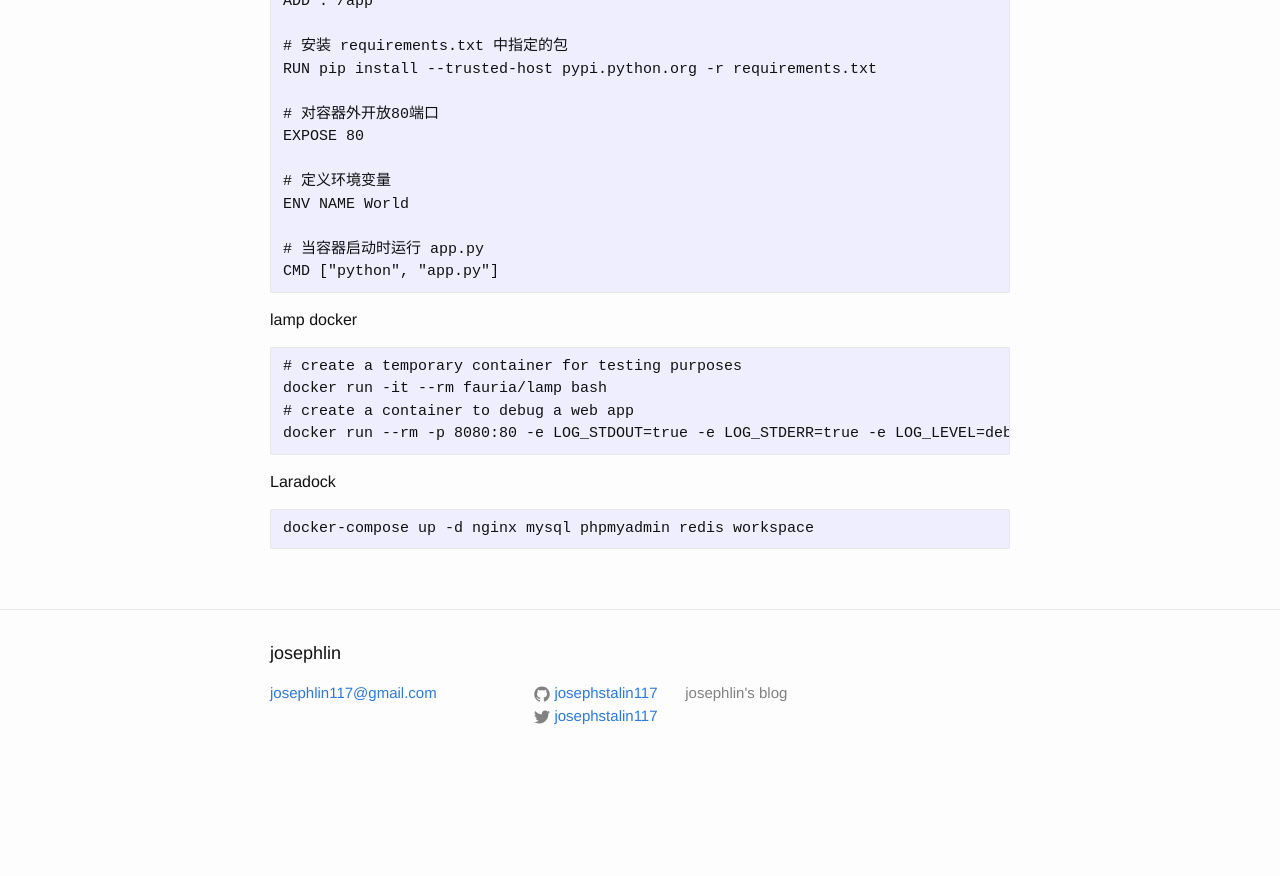
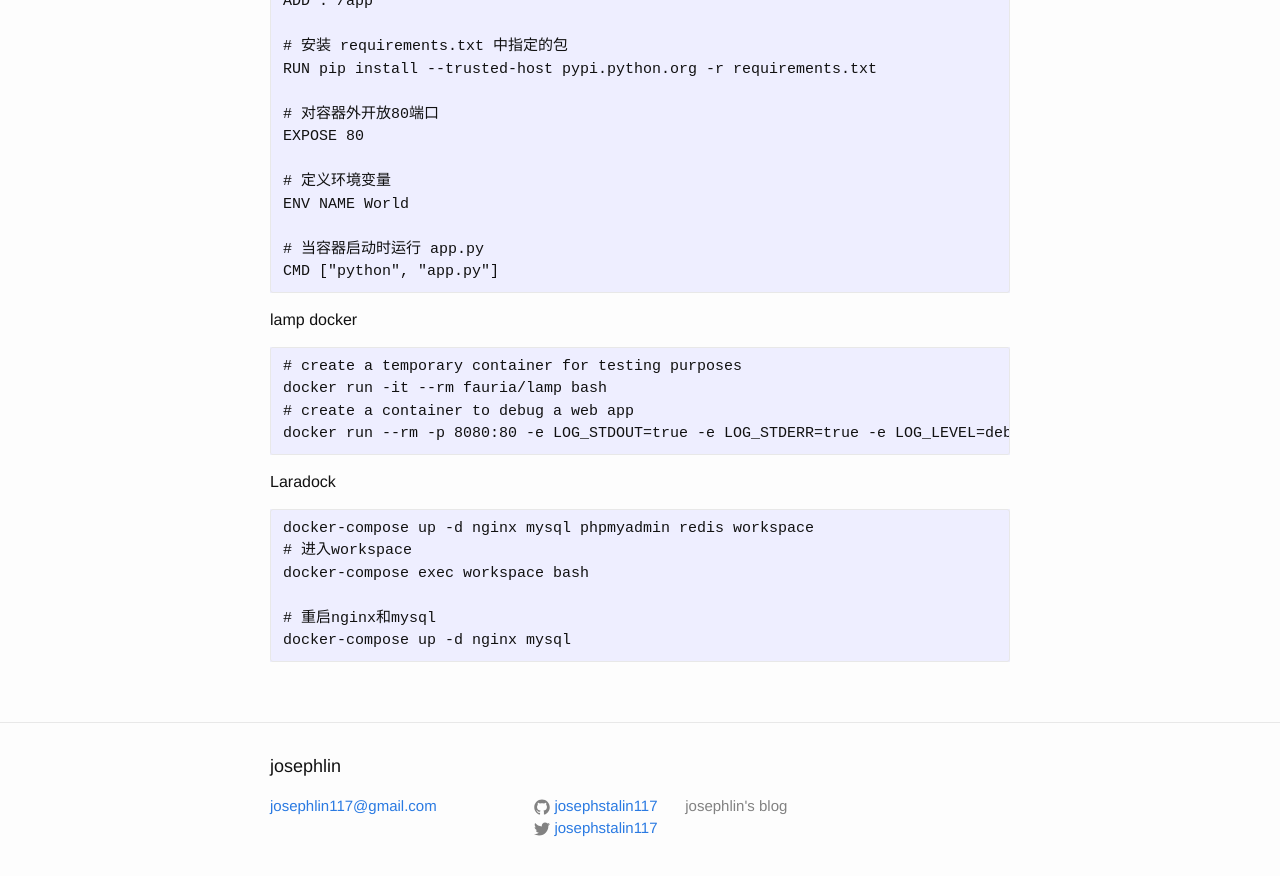
Before and after one commit to josephstalin117/josephstalin117.github.io, a Jekyll site: the page built from _posts/2018-4-30-docker.markdown, in a window 1280 px wide and 900 px high, scrolled down 3218 px. Shown: the top 876 px of the window. Built offline with Jekyll 4.4.1, drawn with Linux system fonts in a browser that asks for light colours; before the commit the page ends 4005 px from its top, so only the background shows below that.

Commit message:
add docker-compose

````diff
--- a/_posts/2018-4-30-docker.markdown
+++ b/_posts/2018-4-30-docker.markdown
@@ -167,4 +167,9 @@ docker run --rm -p 8080:80 -e LOG_STDOUT=true -e LOG_STDERR=true -e LOG_LEVEL=de
 Laradock
 ```
 docker-compose up -d nginx mysql phpmyadmin redis workspace
+# 进入workspace
+docker-compose exec workspace bash
+
+# 重启nginx和mysql
+docker-compose up -d nginx mysql
 ```
````
